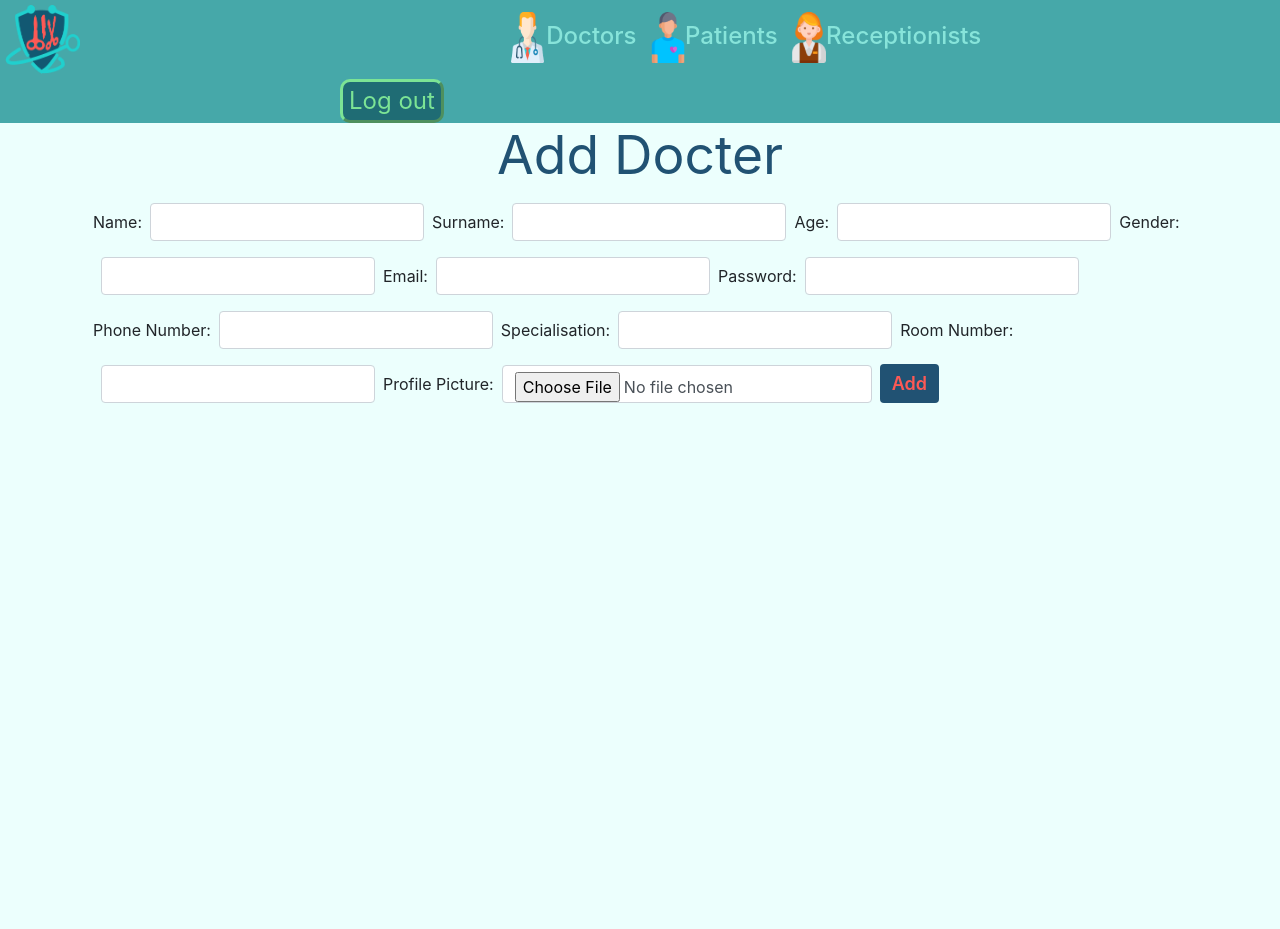
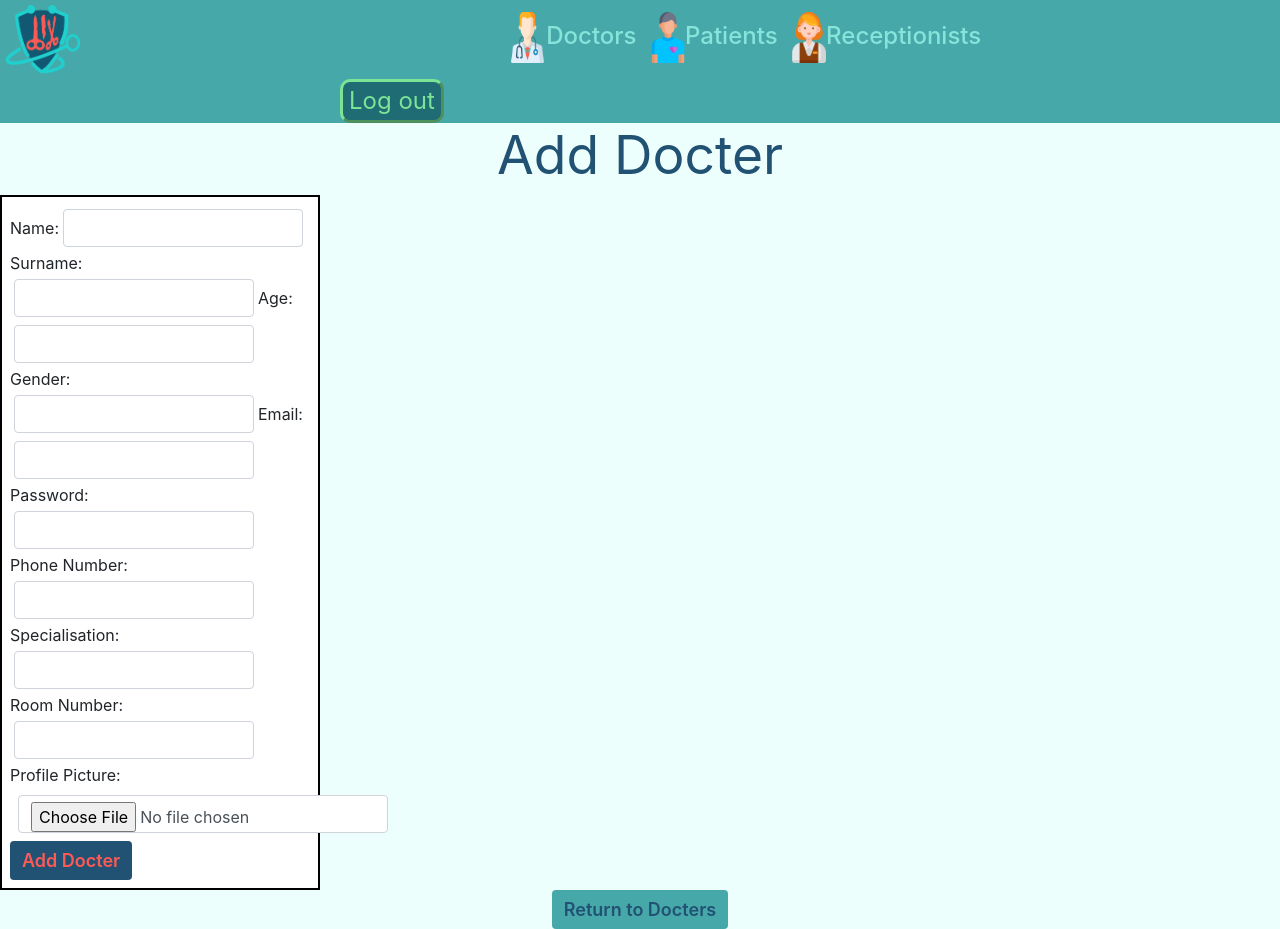
Before and after one commit to DupieM/DuPlessisMarine_221326_Final_Project, a PHP site: page /create_docters.php in a window 1280 px wide. Before the commit the page ends 403 px from the top, so only its background shows below. Run offline with PHP 8.4, Linux system fonts and the light colour scheme.

Commit message:
Styling pt.2

```diff
--- a/appointment.php
+++ b/appointment.php
@@ -13,8 +13,8 @@
     <body style="background-color: #ECFFFD;">
         <div class="topnav">
             <img src="img\dv logo.png" alt="logo" height="79" style="padding: 5px;">
-            <a href="docters.php" style="margin-left: 420px;font-size: 18pt;color: #87E4DA;text-decoration-line: none;"><img src="img\icon_doc.png" alt="doc" height="51">Doctors</a>
-            <a href="patients.php" style="margin-left: 10px;font-size: 18pt;color: #87E4DA;text-decoration-line: none;"><img src="img\icon_pat.png" alt="pat" height="51">Patients</a>
+            <a href="docters.php" style="margin-left: 420px;font-size: 18pt;font-weight: 500;color: #87E4DA;text-decoration-line: none;"><img src="img\icon_doc.png" alt="doc" height="51">Doctors</a>
+            <a href="patients.php" style="margin-left: 10px;font-size: 18pt;font-weight: 500;color: #87E4DA;text-decoration-line: none;"><img src="img\icon_pat.png" alt="pat" height="51">Patients</a>
             <a href="receptionist.php" style="margin-left: 10px;font-size: 18pt;font-weight: 500;color: #87E4DA;text-decoration-line: none;"><img src="img\icon_recept.png" alt="pat" height="51">Receptionists</a>
             <a href="login.php"  style="margin-left: 340px;">
                 <button style="border-radius: 10px; background-color: #1F6C74;border-color: #7CE495;color: #7CE495;border-width: 3px;font-size: 18pt;">
--- a/create_docters.php
+++ b/create_docters.php
@@ -23,35 +23,45 @@
             </a>
         </div>
 
-        <div style="text-align: center;">
+        <!-- <img src="img\update_docter.png" alt="image of patern" style="height: 600px;"> -->
+
+        <div style="text-align: center; margin-top:">
             <h1 style="color: #215273; font-size: 40pt; font-weight: 400;">Add Docter</h1>
         </div>
 
-        <div class="container">
+        <div style="width: 320px;height 300px;background-color: white;border: 2px solid black;">
             <form class="form-inline m-2" action="create.php" method="POST">
                 <label for="name">Name:</label>
-                <input type="text" class="form-control m-2" id="name" name="name">
+                <input type="text" class="form-control m-1" id="name" name="name" style="width: 240px;">
                 <label for="score">Surname:</label>
-                <input type="text" class="form-control m-2" id="surname" name="surname">
+                <input type="text" class="form-control m-1" id="surname" name="surname" style="width: 240px;">
                 <label for="score">Age:</label>
-                <input type="number" class="form-control m-2" id="age" name="age">
+                <input type="number" class="form-control m-1" id="age" name="age" style="width: 240px;">
                 <label for="score">Gender:</label>
-                <input type="text" class="form-control m-2" id="gender" name="gender">
+                <input type="text" class="form-control m-1" id="gender" name="gender" style="width: 240px;">
                 <label for="score">Email:</label>
-                <input type="text" class="form-control m-2" id="email" name="email">
+                <input type="text" class="form-control m-1" id="email" name="email" style="width: 240px;">
                 <label for="score">Password:</label>
-                <input type="text" class="form-control m-2" id="password" name="password">
+                <input type="text" class="form-control m-1" id="password" name="password" style="width: 240px;">
                 <label for="score">Phone Number:</label>
-                <input type="number" class="form-control m-2" id="phonenumber" name="phonenumber">
+                <input type="number" class="form-control m-1" id="phonenumber" name="phonenumber" style="width: 240px;">
                 <label for="score">Specialisation:</label>
-                <input type="text" class="form-control m-2" id="specialisation" name="specialisation">
+                <input type="text" class="form-control m-1" id="specialisation" name="specialisation" style="width: 240px;">
                 <label for="score">Room Number:</label>
-                <input type="text" class="form-control m-2" id="roomnumber" name="roomnumber">
+                <input type="text" class="form-control m-1" id="roomnumber" name="roomnumber" style="width: 240px;">
                 <label for="score">Profile Picture:</label>
                 <input type="file" name="image" id ="image" accept=".jpg, .jpeg, .png" class="form-control m-2">
-                <a class="btn" href="docters.php" role="button" style="border: none;background-color: #215273;color: #FE5955;font-size: large;font-weight: 600;">Add</a>
+                <button type="submit" class="btn" style="border: none;background-color: #215273;color: #FE5955;font-size: large;font-weight: 600;">
+                    Add Docter
+                </button>
             </form>
          </div>
 
+         <div style="text-align: center;">
+            <a class="btn" href="docters.php" role="button" style="border: none;background-color: #46A8A9;color: #215273;font-size: large;font-weight: 600;">Return to Docters</a>
+        </div>
+
+
+
     </body>
 </html>
--- a/login.php
+++ b/login.php
@@ -33,7 +33,7 @@
                 </form>
             </div>
 
-            <img src="img\login.png" alt="image of patern" style="height: 795.5px;margin-left: 815.5px;margin-top: -740px;">
+            <img src="img\login.png" alt="image of patern" style="height: 795.5px;margin-left: 815.5px;margin-top: -735px;">
 
         </div>
 
```
